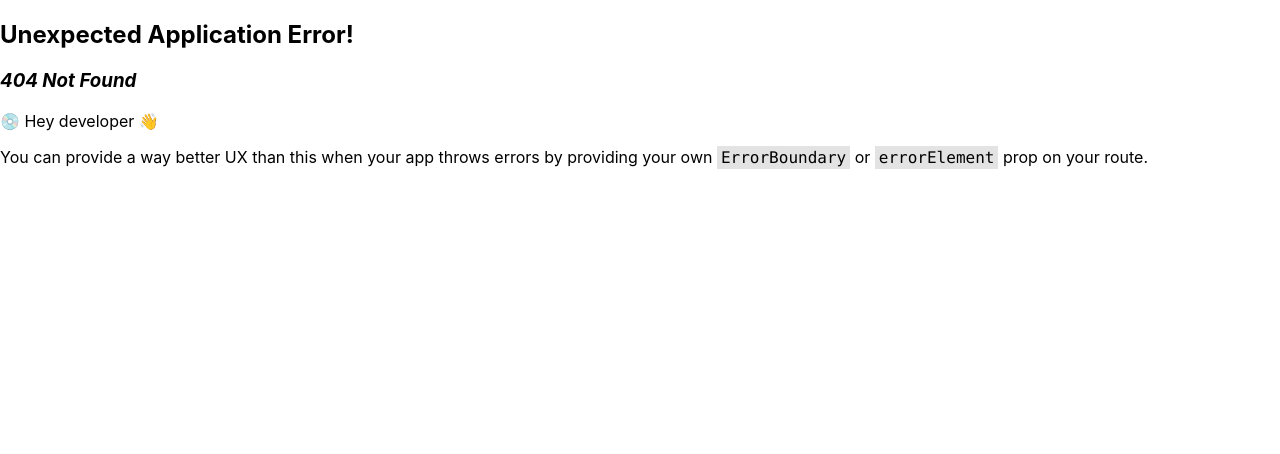
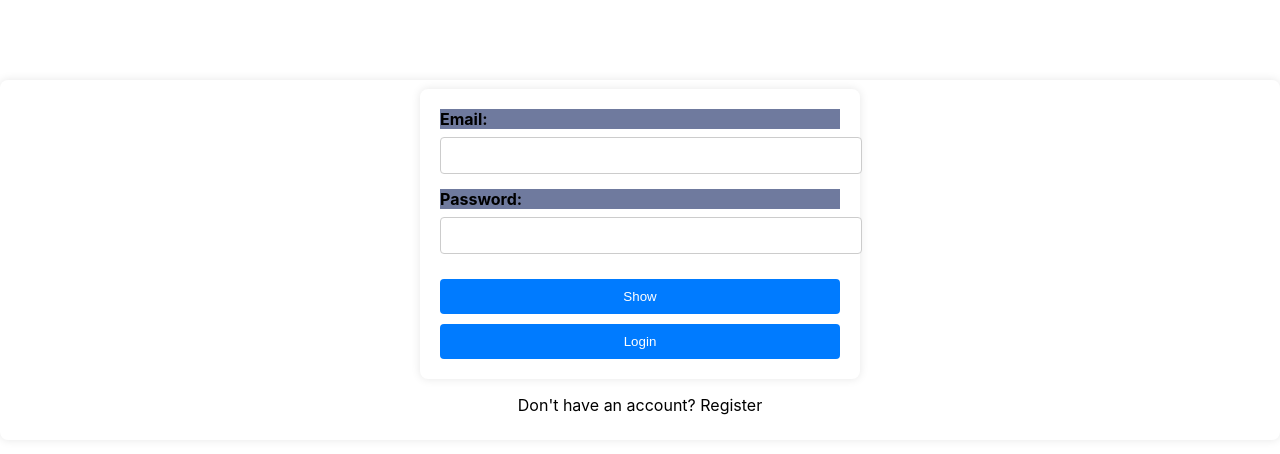
Before and after one commit to Kinuthiadaniel/margrace, a React (Create React App) app: page /margrace in a window 1280 px wide. Before the commit this address had no page. Shown: the top 454 px of the page. Built offline with nearby package versions, Linux system fonts and the light colour scheme.

Commit message:
update routes

```diff
--- a/src/components/Login.jsx
+++ b/src/components/Login.jsx
@@ -94,7 +94,7 @@
                 <button type="submit">Login</button>
             </form>
             <div className="register-link">
-                <p>Don't have an account? <a onClick={() => navigate("/register")}>Register</a></p>
+                <p>Don't have an account? <a onClick={() => navigate("margrace/register")}>Register</a></p>
             </div>
         </div>
     );
--- a/src/components/Navbar.jsx
+++ b/src/components/Navbar.jsx
@@ -12,7 +12,7 @@
     const handleLogOut = () => {
       localStorage.removeItem("access_token")
       setUser(null)
-      navigate("/")
+      navigate("/margrace")
     }
 
     return (
@@ -20,16 +20,16 @@
             <div className=" container-fluid ">
               <a className="navbar-brand" >MARGRACE SERVICES LTD</a>
               <form className='d-flex'>
-              <button className="btn btn-warning m-3" type="button" onClick={() => navigate('/home')}>
+              <button className="btn btn-warning m-3" type="button" onClick={() => navigate('margrace/home')}>
                 Home
               </button>
-                <button className="btn btn-outline-success" type="button" onClick={() => navigate('/vehicles')}>
+                <button className="btn btn-outline-success" type="button" onClick={() => navigate('margrace/vehicles')}>
                   Vehicles
                 </button>
-                <button className="btn btn-outline-success " type="button " onClick={() => navigate('/trips')}>
+                <button className="btn btn-outline-success " type="button " onClick={() => navigate('margrace/trips')}>
                   Trips
                 </button>
-                <button className="btn btn-outline-success" type="button" onClick={() => navigate('/maintenance')}>
+                <button className="btn btn-outline-success" type="button" onClick={() => navigate('margrace/maintenances')}>
                   Maintenances
                 </button>
                 <button className="btn btn-outline-success " type="button " onClick= {handleLogOut}>
--- a/src/components/Register.jsx
+++ b/src/components/Register.jsx
@@ -52,7 +52,7 @@
                   .then(data => {
                   localStorage.setItem('access_token', data.access_token)
                   setUser(data.user)
-                  }).then( navigate('/'))
+                  }).then( navigate('/margrace'))
 
 
 
@@ -73,7 +73,7 @@
     <div className="form-container">
       <div className="form-wrapper">
         <h2>Hello, Create account</h2>
-        <div><p>Already have an account? <a onClick={() => navigate('/')} >Login</a></p> </div>
+        <div><p>Already have an account? <a onClick={() => navigate('/margrace')} >Login</a></p> </div>
         <form onSubmit={formik.handleSubmit} style={{ margin: "30px" }}>
           <label htmlFor="email">Email Address</label>
           <br />
```
Also changed, not shown: src/index.js (+6 -6 lines).
